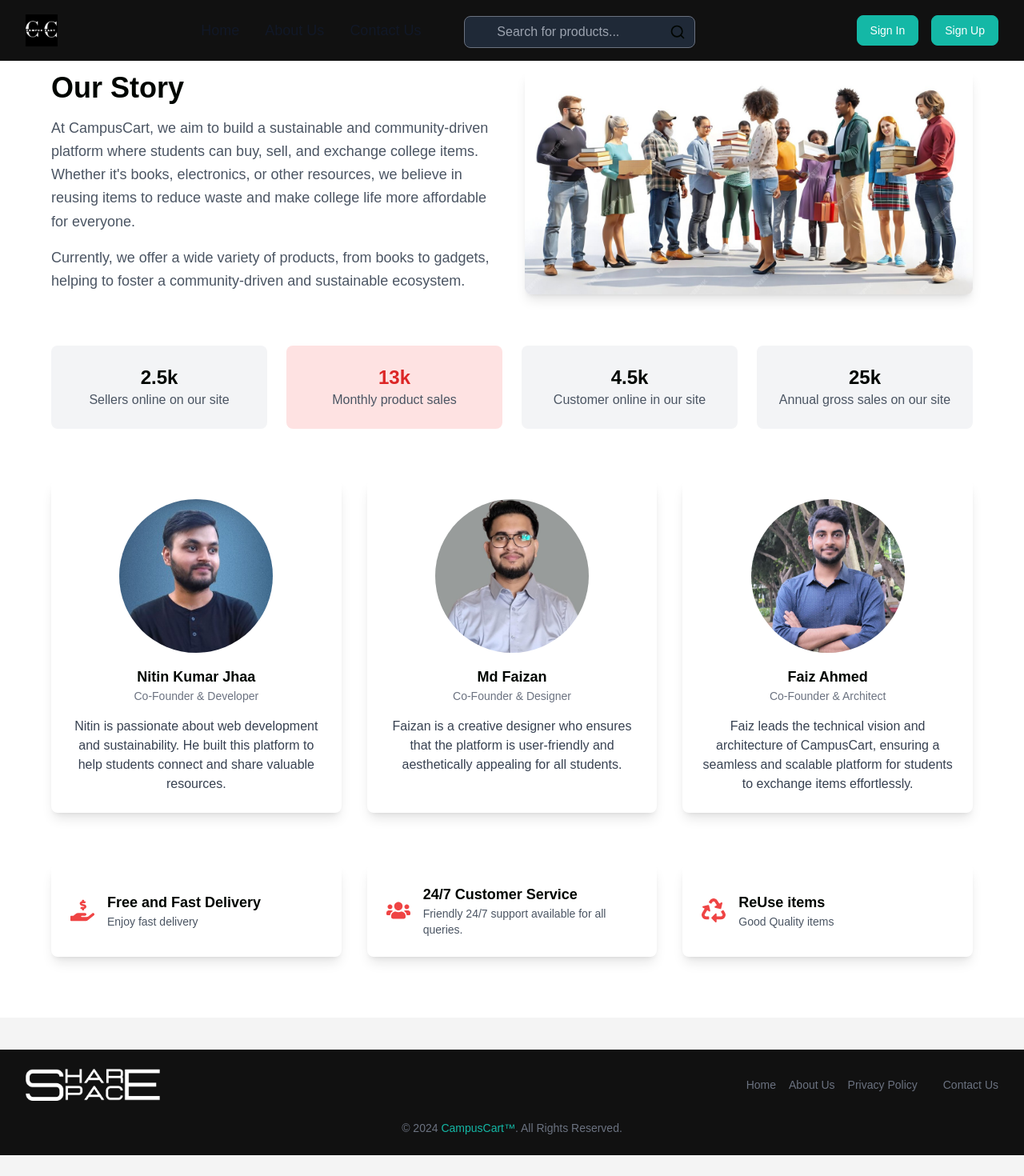
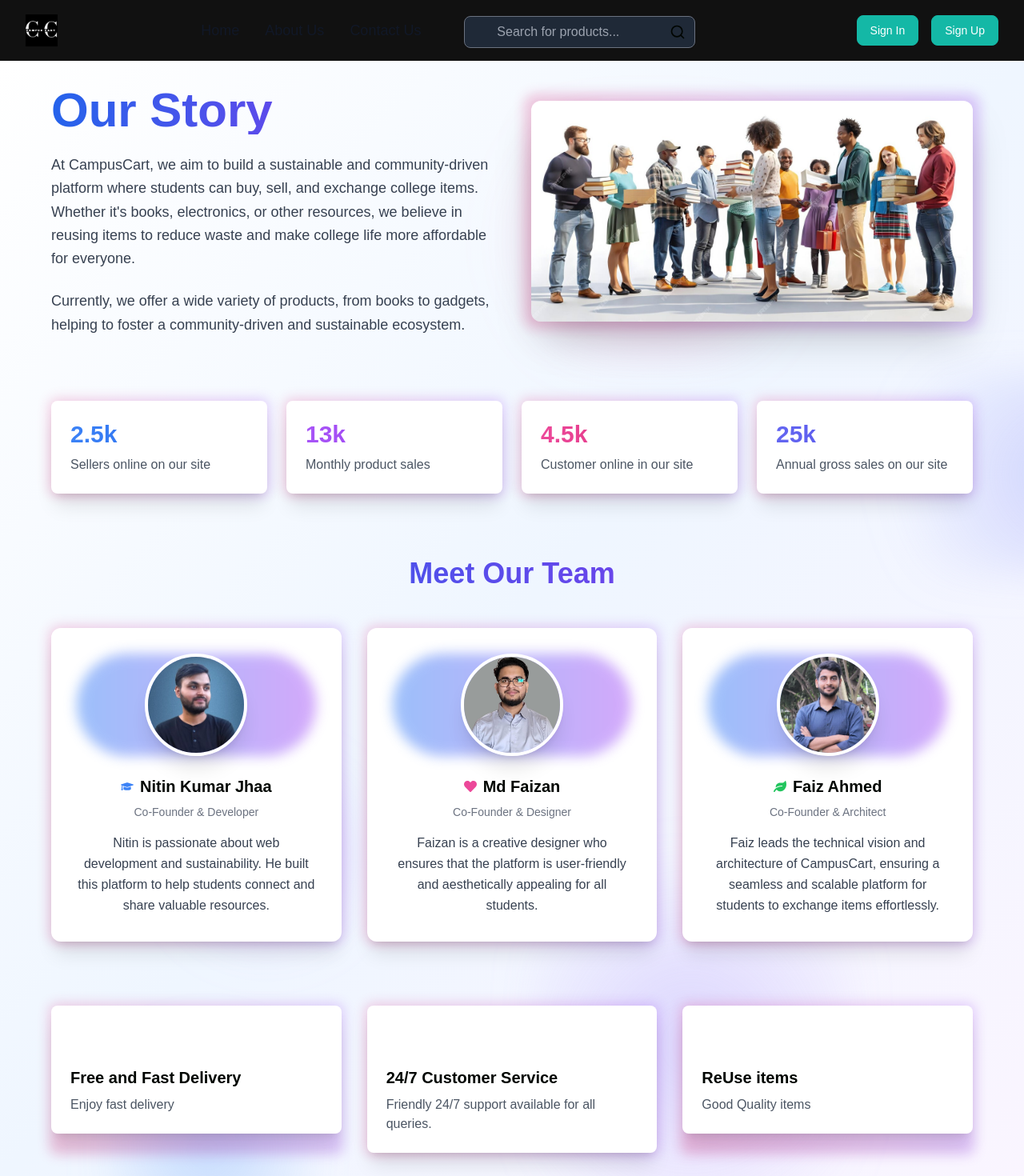
Before and after one commit to nitin611/ShareSpace, a React (Vite) app in the folder client/Frontend/: page /about in a window 1280 px wide. Shown: the top 1470 px of the page at 80% size. Before the commit the page ends 1444 px from the top, so only its background shows below. Built offline with nearby package versions, Linux system fonts and the light colour scheme.

Commit message:
adding about us page

```diff
--- a/client/Frontend/src/Pages/About.jsx
+++ b/client/Frontend/src/Pages/About.jsx
@@ -1,137 +1,200 @@
 import React from 'react';
 import Structure from '../Components/structure/Structure';
-import { FaUsers, FaHandHoldingUsd, FaRecycle } from 'react-icons/fa';
+import { FaUsers, FaHandHoldingUsd, FaRecycle, FaGraduationCap, FaHeart, FaLeaf } from 'react-icons/fa';
+import { motion } from 'framer-motion';
 
 const About = () => {
   return (
     <Structure>
-      <div className="min-h-screen bg-white text-black">
-        {/* Breadcrumb */}
+      <div className="min-h-screen bg-gradient-to-br from-white via-blue-50 to-purple-50 text-black relative overflow-hidden">
+        {/* Animated background circles */}
+        <div className="absolute inset-0 overflow-hidden pointer-events-none">
+          {[...Array(5)].map((_, i) => (
+            <div
+              key={i}
+              className="absolute rounded-full mix-blend-multiply filter blur-xl opacity-30 animate-float"
+              style={{
+                background: `radial-gradient(circle, ${['#60A5FA', '#818CF8', '#A78BFA', '#C084FC', '#F472B6'][i]} 0%, transparent 70%)`,
+                width: `${Math.random() * 400 + 200}px`,
+                height: `${Math.random() * 400 + 200}px`,
+                top: `${Math.random() * 100}%`,
+                left: `${Math.random() * 100}%`,
+                animationDelay: `${i * 0.5}s`,
+              }}
+            />
+          ))}
+        </div>
 
-
-        {/* Main Section */}
-        <div className="container mx-auto py-3 px-4 sm:px-8 lg:px-16">
+        {/* Main Content */}
+        <div className="container mx-auto py-8 px-4 sm:px-8 lg:px-16 relative">
           {/* Our Story Section */}
-          <div className="grid grid-cols-1 lg:grid-cols-2 gap-8 items-center mb-16">
-            <div>
-              <h1 className="text-2xl sm:text-3xl md:text-4xl font-bold mb-4">Our Story</h1>
-              <p className="text-lg leading-relaxed text-gray-600">
+          <motion.div
+            initial={{ opacity: 0, y: 20 }}
+            animate={{ opacity: 1, y: 0 }}
+            transition={{ duration: 0.6 }}
+            className="grid grid-cols-1 lg:grid-cols-2 gap-12 items-center mb-20"
+          >
+            <div className="space-y-6">
+              <h1 className="text-4xl sm:text-5xl md:text-6xl font-bold bg-gradient-to-r from-blue-600 to-purple-600 bg-clip-text text-transparent">
+                Our Story
+              </h1>
+              <p className="text-lg leading-relaxed text-gray-700">
                 At CampusCart, we aim to build a sustainable and community-driven platform where students can buy, sell, and exchange college items.
                 Whether it's books, electronics, or other resources, we believe in reusing items to reduce waste and make college life more affordable for everyone.
 
               </p>
-              <p className="text-lg leading-relaxed text-gray-600 mt-4">
+              <p className="text-lg leading-relaxed text-gray-700">
                 Currently, we offer a wide variety of products, from books to gadgets, helping to foster a community-driven
                 and sustainable ecosystem.
               </p>
             </div>
-            <div className="flex justify-center">
+            <div className="relative group">
+              <div className="absolute -inset-2 bg-gradient-to-r from-pink-600 to-purple-600 rounded-xl blur opacity-25 group-hover:opacity-75 transition duration-1000"></div>
+              <div className="relative">
                 <img
                   src="/ban-2.jpg"
                   alt="About Us"
-                className="rounded-lg shadow-lg w-full"
+                  className="rounded-xl shadow-2xl transform group-hover:scale-105 transition duration-500"
                 />
               </div>
             </div>
+          </motion.div>
 
           {/* Metrics Section */}
-          <div className="grid grid-cols-1 sm:grid-cols-2 md:grid-cols-4 gap-6 mb-16 text-center">
-            <div className="bg-gray-100 py-6 rounded-lg">
-              <h2 className="text-2xl font-bold text-black">2.5k</h2>
-              <p className="text-gray-600">Sellers online on our site</p>
+          <motion.div
+            initial={{ opacity: 0, y: 20 }}
+            animate={{ opacity: 1, y: 0 }}
+            transition={{ duration: 0.6, delay: 0.2 }}
+            className="grid grid-cols-1 sm:grid-cols-2 md:grid-cols-4 gap-6 mb-20"
+          >
+            {[
+              { value: '2.5k', label: 'Sellers online on our site', color: 'from-blue-500 to-blue-600' },
+              { value: '13k', label: 'Monthly product sales', color: 'from-purple-500 to-purple-600' },
+              { value: '4.5k', label: 'Customer online in our site', color: 'from-pink-500 to-pink-600' },
+              { value: '25k', label: 'Annual gross sales on our site', color: 'from-indigo-500 to-indigo-600' }
+            ].map((metric, index) => (
+              <motion.div
+                key={index}
+                whileHover={{ scale: 1.05 }}
+                className="relative group"
+              >
+                <div className="absolute -inset-0.5 bg-gradient-to-r from-pink-600 to-purple-600 rounded-lg blur opacity-25 group-hover:opacity-75 transition duration-500"></div>
+                <div className="relative bg-white p-6 rounded-lg shadow-xl">
+                  <h2 className={`text-3xl font-bold bg-gradient-to-r ${metric.color} bg-clip-text text-transparent`}>
+                    {metric.value}
+                  </h2>
+                  <p className="text-gray-600 mt-2">{metric.label}</p>
                 </div>
-            <div className="bg-red-100 py-6 rounded-lg">
-              <h2 className="text-2xl font-bold text-red-600">13k</h2>
-              <p className="text-gray-600">Monthly product sales</p>
-            </div>
-            <div className="bg-gray-100 py-6 rounded-lg">
-              <h2 className="text-2xl font-bold text-black">4.5k</h2>
-              <p className="text-gray-600">Customer online in our site</p>
-            </div>
-            <div className="bg-gray-100 py-6 rounded-lg">
-              <h2 className="text-2xl font-bold text-black">25k</h2>
-              <p className="text-gray-600">Annual gross sales on our site</p>
-            </div>
-          </div>
+              </motion.div>
+            ))}
+          </motion.div>
 
           {/* Team Section */}
-          <div className="grid grid-cols-1 md:grid-cols-3 gap-8 mb-16">
+          <motion.div
+            initial={{ opacity: 0, y: 20 }}
+            animate={{ opacity: 1, y: 0 }}
+            transition={{ duration: 0.6, delay: 0.4 }}
+            className="mb-20"
+          >
+            <h2 className="text-4xl font-bold text-center mb-12 bg-gradient-to-r from-blue-600 to-purple-600 bg-clip-text text-transparent">
+              Meet Our Team
+            </h2>
+            <div className="grid grid-cols-1 md:grid-cols-3 gap-8">
               {[
                 {
                   name: "Nitin Kumar Jhaa",
                   role: "Co-Founder & Developer",
                   image: "/nitin.jpeg",
-      description:
-        "Nitin is passionate about web development and sustainability. He built this platform to help students connect and share valuable resources.",
+                  description: "Nitin is passionate about web development and sustainability. He built this platform to help students connect and share valuable resources.",
+                  icon: <FaGraduationCap className="text-blue-500" />
                 },
                 {
                   name: "Md Faizan",
                   role: "Co-Founder & Designer",
                   image: "/faizan.jpg",
-      description:
-      "Faizan is a creative designer who ensures that the platform is user-friendly and aesthetically appealing for all students.",
-
+                  description: "Faizan is a creative designer who ensures that the platform is user-friendly and aesthetically appealing for all students.",
+                  icon: <FaHeart className="text-pink-500" />
                 },
                 {
                   name: "Faiz Ahmed",
                   role: "Co-Founder & Architect",
                   image: "/faiz.jpg",
-      description:
-      "Faiz leads the technical vision and architecture of CampusCart, ensuring a seamless and scalable platform for students to exchange items effortlessly.",
-    },
+                  description: "Faiz leads the technical vision and architecture of CampusCart, ensuring a seamless and scalable platform for students to exchange items effortlessly.",
+                  icon: <FaLeaf className="text-green-500" />
+                }
               ].map((member, index) => (
-    <div
+                <motion.div
                   key={index}
-      className="bg-white p-6 shadow-lg rounded-lg flex flex-col items-center"
+                  whileHover={{ y: -10 }}
+                  className="relative group"
                 >
+                  <div className="absolute -inset-0.5 bg-gradient-to-r from-pink-600 to-purple-600 rounded-xl blur opacity-25 group-hover:opacity-75 transition duration-500"></div>
+                  <div className="relative bg-white p-8 rounded-xl shadow-xl">
+                    <div className="relative mb-6">
+                      <div className="absolute inset-0 bg-gradient-to-r from-blue-500 to-purple-500 rounded-full blur opacity-50 group-hover:opacity-75 transition duration-500"></div>
                       <img
                         src={member.image}
                         alt={member.name}
-        className="w-32 h-32 sm:w-40 sm:h-40 md:w-48 md:h-48 rounded-full mb-4 object-cover"
+                        className="relative w-32 h-32 rounded-full mx-auto object-cover border-4 border-white shadow-xl transform group-hover:scale-105 transition duration-500"
                       />
-      <h3 className="text-lg font-bold">{member.name}</h3>
-      <p className="text-sm text-gray-500">{member.role}</p>
-
-      {/* Add the description only for Nitin */}
-      {member.description && (
-        <p className="mt-4 text-center text-gray-700">{member.description}</p>
-      )}
                     </div>
+                    <div className="text-center">
+                      <div className="flex items-center justify-center mb-2">
+                        {member.icon}
+                        <h3 className="text-xl font-bold ml-2">{member.name}</h3>
+                      </div>
+                      <p className="text-sm text-gray-500 mb-4">{member.role}</p>
+                      <p className="text-gray-700 leading-relaxed">{member.description}</p>
+                    </div>
+                  </div>
+                </motion.div>
               ))}
             </div>
-
+          </motion.div>
 
           {/* Features Section */}
-          <div className="grid grid-cols-1 md:grid-cols-3 gap-8 mb-16">
+          <motion.div
+            initial={{ opacity: 0, y: 20 }}
+            animate={{ opacity: 1, y: 0 }}
+            transition={{ duration: 0.6, delay: 0.6 }}
+            className="grid grid-cols-1 md:grid-cols-3 gap-8"
+          >
             {[
               {
                 title: "Free and Fast Delivery",
                 description: "Enjoy fast delivery ",
                 icon: <FaHandHoldingUsd />,
+                color: "from-blue-500 to-blue-600"
               },
               {
                 title: "24/7 Customer Service",
                 description: "Friendly 24/7 support available for all queries.",
                 icon: <FaUsers />,
+                color: "from-purple-500 to-purple-600"
               },
               {
                 title: "ReUse items",
                 description: "Good Quality items",
                 icon: <FaRecycle />,
-              },
+                color: "from-green-500 to-green-600"
+              }
             ].map((feature, index) => (
-              <div
+              <motion.div
                 key={index}
-                className="bg-white p-6 shadow-lg rounded-lg flex items-center space-x-4"
+                whileHover={{ scale: 1.05 }}
+                className="relative group"
               >
-                <div className="text-red-500 text-2xl sm:text-3xl">{feature.icon}</div>
-                <div>
-                  <h3 className="text-lg font-bold">{feature.title}</h3>
-                  <p className="text-sm text-gray-600">{feature.description}</p>
+                <div className="absolute -inset-0.5 bg-gradient-to-r from-pink-600 to-purple-600 rounded-lg blur opacity-25 group-hover:opacity-75 transition duration-500"></div>
+                <div className="relative bg-white p-6 rounded-lg shadow-xl">
+                  <div className={`text-4xl bg-gradient-to-r ${feature.color} bg-clip-text text-transparent mb-4`}>
+                    {feature.icon}
                   </div>
+                  <h3 className="text-xl font-bold mb-2">{feature.title}</h3>
+                  <p className="text-gray-600">{feature.description}</p>
                 </div>
+              </motion.div>
             ))}
-          </div>
+          </motion.div>
         </div>
       </div>
     </Structure>
--- a/client/Frontend/src/Pages/user/Dashboard.jsx
+++ b/client/Frontend/src/Pages/user/Dashboard.jsx
@@ -4,7 +4,6 @@
 import Structure from "../../Components/structure/Structure";
 import UserMenu from "../../Components/structure/UserMenu";
 import { FaBitcoin, FaArrowUp, FaArrowDown, FaSync } from "react-icons/fa";
-import { toast } from "react-hot-toast";
 
 const Dashboard = () => {
   const [auth] = useAuth();
@@ -13,9 +12,8 @@
   const handleRefreshPoints = async () => {
     try {
       await getUserPoints();
-      toast.success("Points refreshed!");
     } catch (error) {
-      toast.error("Failed to refresh points");
+      console.error("Error refreshing points:", error);
     }
   };
 
--- a/client/Frontend/src/config/axios.js
+++ b/client/Frontend/src/config/axios.js
@@ -9,16 +9,46 @@
   (response) => {
     // Show point notifications
     if (response.data?.pointsAdded && response.data.pointsAdded > 0) {
-      toast.success(`+${response.data.pointsAdded} points! ${response.data.pointMessage || ''}`);
+      toast.success(`${response.data.pointMessage || `Earned ${response.data.pointsAdded} points!`}`, {
+        duration: 3000,
+        position: 'bottom-center',
+        style: {
+          background: '#4ade80',
+          color: 'white',
+          padding: '12px',
+          borderRadius: '8px',
+        },
+        icon: '🎉'
+      });
     } else if (response.data?.pointsDeducted && response.data.pointsDeducted > 0) {
-      toast.error(`-${response.data.pointsDeducted} points! ${response.data.pointMessage || ''}`);
+      toast.error(`Lost ${response.data.pointsDeducted} points. ${response.data.msg || ''}`, {
+        duration: 3000,
+        position: 'bottom-center',
+        style: {
+          background: '#ef4444',
+          color: 'white',
+          padding: '12px',
+          borderRadius: '8px',
+        },
+        icon: '⚠️'
+      });
     }
     return response;
   },
   (error) => {
     // Handle point deduction in error responses
     if (error.response?.data?.pointsDeducted) {
-      toast.error(`-${error.response.data.pointsDeducted} points! ${error.response.data.msg || ''}`);
+      toast.error(`Lost ${error.response.data.pointsDeducted} points. ${error.response.data.msg || ''}`, {
+        duration: 3000,
+        position: 'bottom-center',
+        style: {
+          background: '#ef4444',
+          color: 'white',
+          padding: '12px',
+          borderRadius: '8px',
+        },
+        icon: '⚠️'
+      });
     }
     return Promise.reject(error);
   }
--- a/client/Frontend/src/context/points.jsx
+++ b/client/Frontend/src/context/points.jsx
@@ -1,7 +1,6 @@
 import { useState, useContext, createContext, useEffect, useCallback } from "react";
 import axios from "axios";
 import { useAuth } from "./auth";
-import { toast } from "react-hot-toast";
 
 const PointContext = createContext();
 
@@ -32,7 +31,6 @@
       }
     } catch (error) {
       console.error("Error fetching points:", error);
-      toast.error(error.response?.data?.message || "Error fetching points");
     }
   }, [auth?.user?._id, auth?.token]);
 
--- a/client/Frontend/src/index.css
+++ b/client/Frontend/src/index.css
@@ -27,3 +27,57 @@
   font-weight: <weight>;
   font-style: normal;
 } */
+
+/* About page animations */
+@keyframes float {
+  0% {
+    transform: translateY(0px) translateX(0px);
+  }
+  50% {
+    transform: translateY(-20px) translateX(10px);
+  }
+  100% {
+    transform: translateY(0px) translateX(0px);
+  }
+}
+
+.animate-float {
+  animation: float 6s ease-in-out infinite;
+}
+
+/* Gradient text animation */
+@keyframes gradient {
+  0% {
+    background-position: 0% 50%;
+  }
+  50% {
+    background-position: 100% 50%;
+  }
+  100% {
+    background-position: 0% 50%;
+  }
+}
+
+.bg-gradient-animate {
+  background-size: 200% 200%;
+  animation: gradient 15s ease infinite;
+}
+
+/* Card hover effects */
+.card-hover {
+  transition: all 0.3s ease-in-out;
+}
+
+.card-hover:hover {
+  transform: translateY(-10px);
+  box-shadow: 0 20px 25px -5px rgba(0, 0, 0, 0.1), 0 10px 10px -5px rgba(0, 0, 0, 0.04);
+}
+
+/* Image hover effects */
+.image-hover {
+  transition: transform 0.3s ease-in-out;
+}
+
+.image-hover:hover {
+  transform: scale(1.05);
+}
```
Also changed, not shown: client/Frontend/src/main.jsx (+9 -1 lines). Lines whose indentation alone changed are shown as unchanged.
